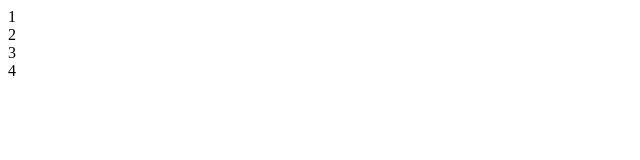
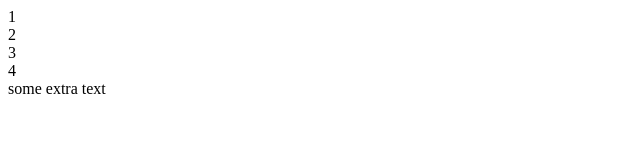
Before and after one commit to hilol-intern/testing-git, a plain HTML site: page index.html in a window 1280 px wide. Shown: the whole page, without its empty margins (0-640 px from the left). Drawn offline with Linux system fonts and the light colour scheme.

Commit message:
second commit

```diff
--- a/index.html
+++ b/index.html
@@ -27,5 +27,8 @@
             4
         </div>
     </section>
+    <div>
+        some extra text
+    </div>
 </body>
 </html>
```
